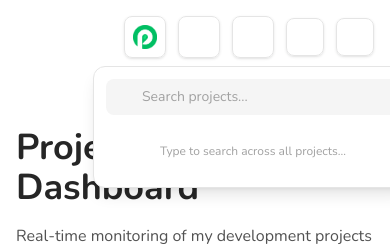
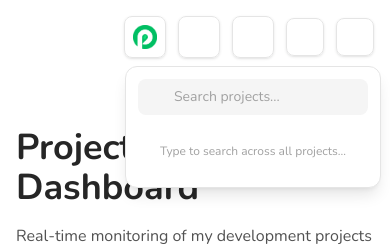
Before and after one commit to poyrazavsever/poyraz-status, a Next.js app: page / in a window 390 px wide. Both pictures are taken after a click on the button 253 px from the left and 37 px from the top of the page. Shown: the top 246 px of the page. Built offline with nearby package versions, Linux system fonts and the light colour scheme; some icons are missing.

Commit message:
feat: added responsive design to search box

```diff
--- a/app/layout.tsx
+++ b/app/layout.tsx
@@ -18,7 +18,7 @@ export default function RootLayout({
 }>) {
   return (
     <html lang="en">
-      <body className="flex flex-col min-h-screen">
+      <body className="flex flex-col min-h-screen overflow-x-hidden">
         <Navbar />
         <main className="flex-1">{children}</main>
         <Footer />
--- a/components/layout/navbar.tsx
+++ b/components/layout/navbar.tsx
@@ -300,7 +300,7 @@ const Navbar = () => {
                 animate={{ opacity: 1, y: 0 }}
                 exit={{ opacity: 0, y: 10 }}
                 transition={{ duration: 0.2 }}
-                className={`absolute mt-2 bg-white dark:bg-neutral-800 rounded-xl shadow-lg border border-neutral-200 dark:border-neutral-700 p-3 min-w-[320px] max-w-[400px] max-h-[70vh] overflow-y-auto ${dropdownPosition}`}
+                className={`absolute mt-2 bg-white dark:bg-neutral-800 rounded-xl shadow-lg border border-neutral-200 dark:border-neutral-700 p-3 w-64 sm:min-w-[320px] sm:max-w-[400px] max-h-[70vh] overflow-y-auto ${dropdownPosition}`}
               >
                 {/* Search Input */}
                 <div className="flex items-center gap-2 mb-3">
```
